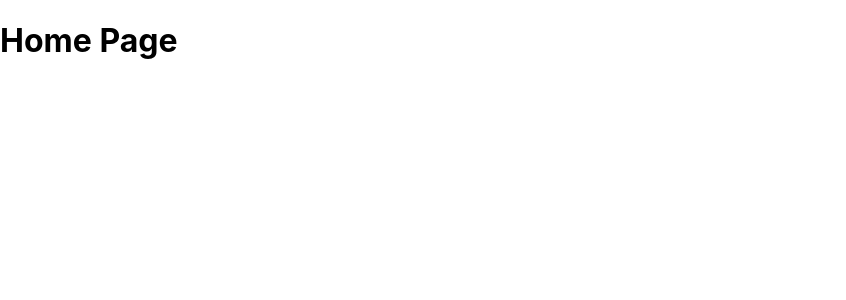
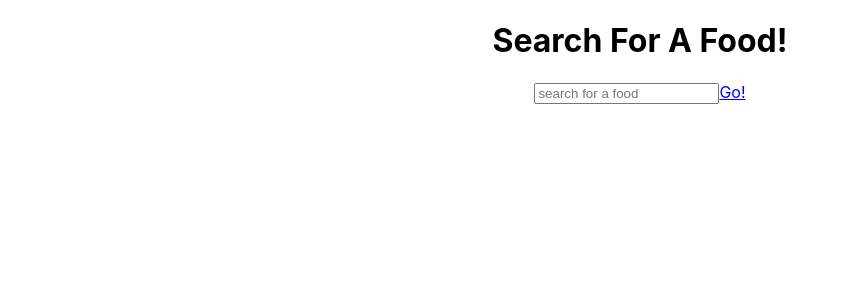
Before and after one commit to GiammaCarioca/router-patterns, a React (Create React App) app: page / in a window 1280 px wide. Shown: the top 300 px of the page, without its empty margins (0-846 px from the left). Built offline with nearby package versions, Linux system fonts and the light colour scheme.

Commit message:
writing a simple search form

```diff
--- /dev/null
+++ b/src/App.css
@@ -0,0 +1,3 @@
+.App {
+	text-align: center;
+}
--- a/src/App.js
+++ b/src/App.js
@@ -1,7 +1,9 @@
 import React, { Component } from 'react';
 import Food from './Food';
 import Meal from './Meal';
+import FoodSearch from './FoodSearch';
 import { Route, Switch } from 'react-router-dom';
+import './App.css';
 
 class App extends Component {
 	render() {
@@ -10,7 +12,7 @@ class App extends Component {
 				<Switch>
 					<Route exact path="/food/:name" render={routeProps => <Food {...routeProps} />} />
 					<Route exact path="/food/:foodName/drink/:drinkName" component={Meal} />
-					<Route exact path="/" render={() => <h1>Home Page</h1>} />
+					<Route exact path="/" render={() => <FoodSearch />} />
 					<Route render={() => <h1>ERROR NOT FOUND!</h1>} />
 				</Switch>
 			</div>
--- /dev/null
+++ b/src/FoodSearch.js
@@ -0,0 +1,29 @@
+import React, { Component } from 'react';
+import { Link } from 'react-router-dom';
+
+class FoodSearch extends Component {
+	constructor(props) {
+		super(props);
+		this.state = { query: '' };
+		this.handleChange = this.handleChange.bind(this);
+	}
+	handleChange(evt) {
+		this.setState({ query: evt.target.value });
+	}
+
+	render() {
+		return (
+			<div>
+				<h1>Search For A Food!</h1>
+				<input
+					type="text"
+					placeholder="search for a food"
+					value={this.state.query}
+					onChange={this.handleChange}
+				/>
+				<Link to={`/food/${this.state.query}`}>Go!</Link>
+			</div>
+		);
+	}
+}
+export default FoodSearch;
```
